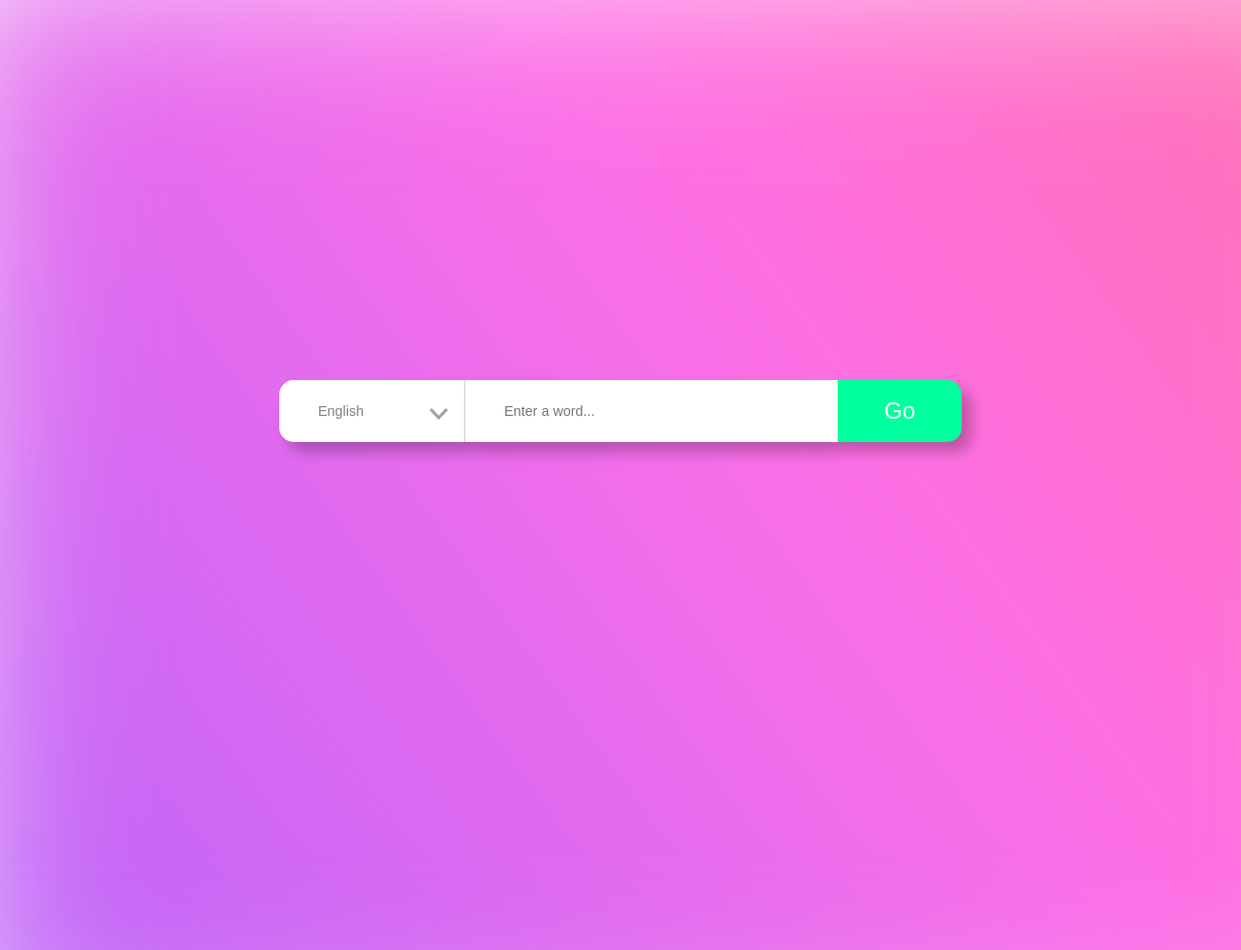
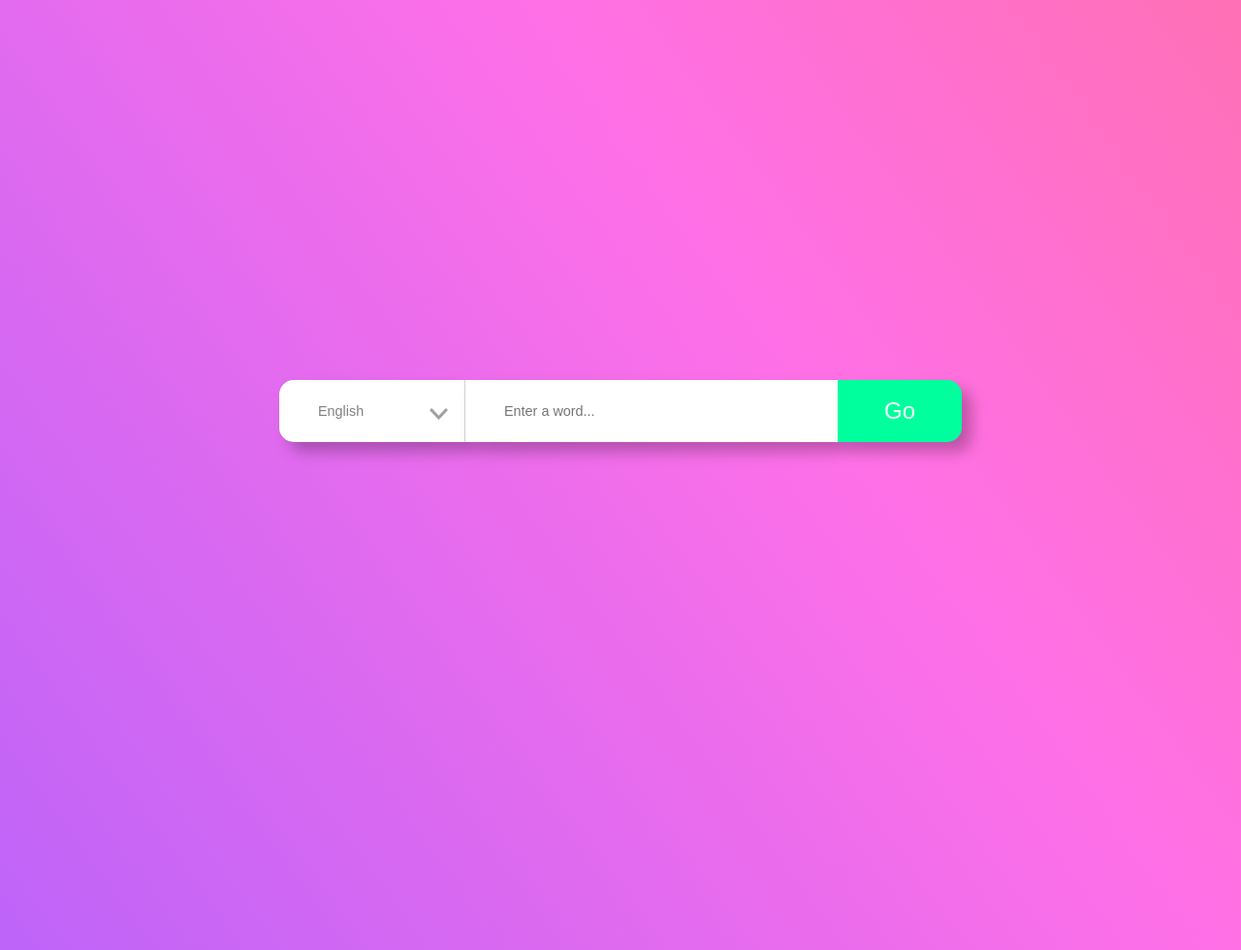
Before and after one commit to adamseidtahir/gavagaiTest, a PHP site: page /index.html in a window 1280 px wide. Shown: the whole page at 97% size. Run offline with PHP 8.4, Linux system fonts and the light colour scheme.

Commit message:
removed blur

```diff
--- a/css/style.css
+++ b/css/style.css
@@ -12,7 +12,7 @@ html, body {
     background-size: 400%;
     animation: bganimation 10s infinite;
     overflow:hidden;
-    filter: blur(100px);
+    /* filter: blur(40px); */
     z-index: -1;
 }
 
```
